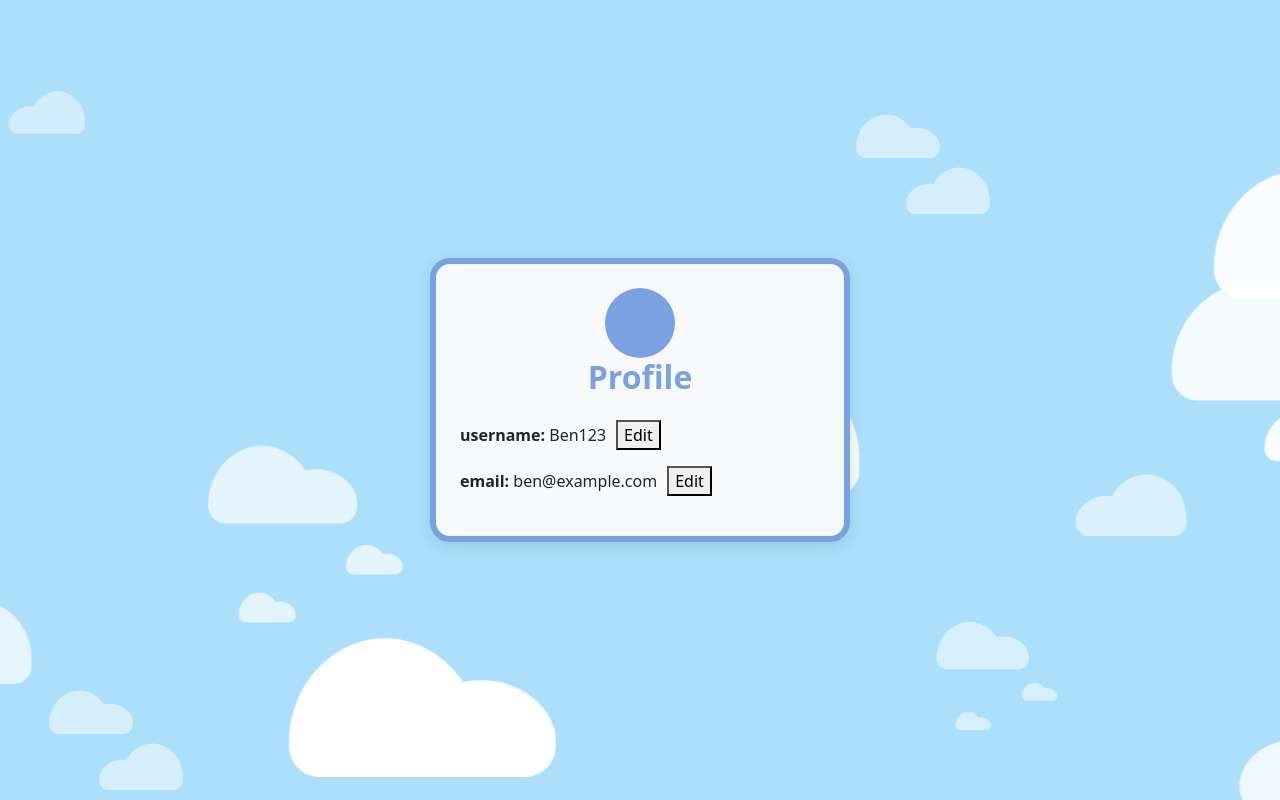
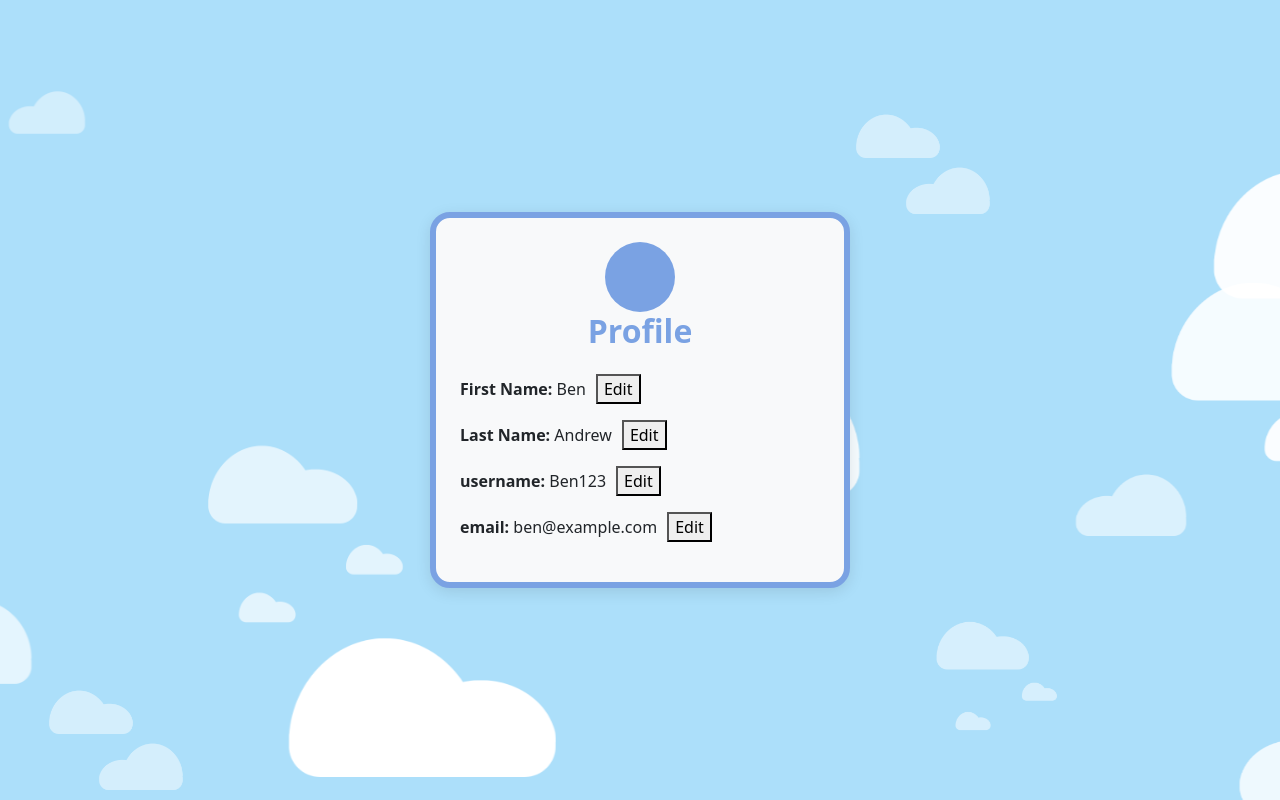
Before and after one commit to naddyafav/LargeProjectCOP4331, a React (Vite) app in the folder PersonalityApp/client/: page /home in a window 1280 px wide. Built offline with nearby package versions, Linux system fonts and the light colour scheme.

Commit message:
edited login.js to only return auth token

```diff
--- a/PersonalityApp/client/src/pages/Home.tsx
+++ b/PersonalityApp/client/src/pages/Home.tsx
@@ -6,6 +6,8 @@ export default function Home() {
 
   const [editingField, setEditingField] = useState<string | null>(null);
   const [userData, setUserData] = useState({
+    "First Name": "Ben",
+    "Last Name": "Andrew",
     username: "Ben123",
     email: "ben@example.com",
   });
```
Also changed, not shown: 1 other file (tests, documents, lock files or other folders).
